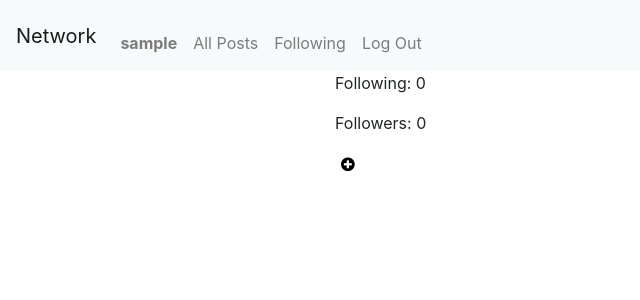
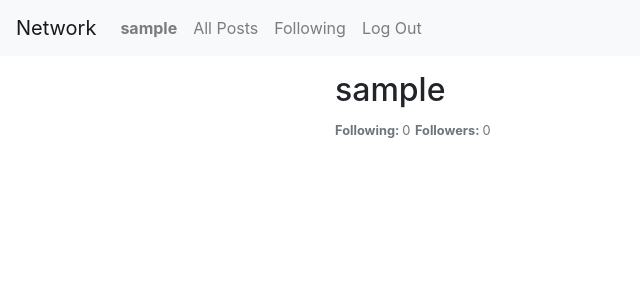
Before and after one commit to florestankorp/CS50W-project4, a Django app: page /user/1 in a window 1280 px wide. Shown: the top 300 px of the page, without its empty margins (0-640 px from the left). Run offline with Django 3.2, Linux system fonts and the light colour scheme; the visitor is signed in with stand-in values (Sample User, id 1); data comes from the database, SQL or seed files in the repository; data that the repository does not hold is empty; some libraries are stand-ins or nearby versions.

Commit message:
* tweaked follow button and behaviour * [wip] toggle liked state

```diff
--- a/network/static/network/styles.css
+++ b/network/static/network/styles.css
@@ -1,6 +1,11 @@
 .container {
     width: 50%;
     margin: 0 auto;
+    margin-top: 15px;
+}
+
+.follow {
+    display: flex;
 }
 
 .likes-count {
@@ -8,10 +13,10 @@
 }
 
 .fa-heart {
-    color: red;
+    color: indianred;
 }
 
-.like-button, .follow-button {
+.like-button, .follow-button, .unfollow-button {
     background: none;
     cursor: pointer;
     border: 0;
@@ -29,18 +34,26 @@ button:focus {
 .error {
     padding: 0;
     list-style: none;
-    color: orangered;
+    color: indianred;
+}
+
+.bold {
+    font-weight: bold;
 }
 
 ul {
-    margin-top: 15px;
+    /* margin-top: 15px; */
     padding: 0;
 }
 
-.blue {
-    color: blue;
+.blue, .follow-button {
+    color: cornflowerblue;
 }
 
-.red {
-    color: red;
+.red, .unfollow-button {
+    color: indianred;
 }
+
+.follow-button, .unfollow-button {
+    padding-left: 0;
+}
--- a/network/templates/network/user.html
+++ b/network/templates/network/user.html
@@ -4,25 +4,41 @@
 {% block body %}
 
 <div class="container">
-        <p>Following: {{following}}</p>
-        <p>Followers: {{followers}}</p>
+        <h2>{{current_user}}</h2>
+        <div class="follow">
+                <!-- users cannot follow themselves-->
+                {% if current_user.pk != logged_in_user.pk %}
                 <form class="follow-button-form"
-              action="{% url 'network:user' user.pk %}"
+                      action="{% url 'network:user' current_user.pk %}"
                       method="post">
                         {% csrf_token %}
                         {% if is_followed %}
-                <button class="follow-button"
+                        <button class="unfollow-button"
                                 type="submit"
                                 value=follow
-                        name=follow><i class="fa fa-minus-circle"></i></button>
+                                name=follow>
+                                <i class="fa fa-minus-circle red"></i>
+                                <span>Unfollow</span>
+                        </button>
                         {% else %}
                         <button class="follow-button"
                                 type="submit"
                                 value=follow
-                        name=follow><i class="fa fa-plus-circle"></i></i></button>
+                                name=follow>
+                                <i class="fa fa-plus-circle blue"></i>
+                                <span>Follow</span>
+                        </button>
                         {% endif %}
                 </form>
+                <span><small class="text-muted mr-2">|</small></span>
+                {% endif %}
+                <p class="card-text">
+                        <small class="text-muted"> <span class="bold">Following: </span> {{following}}</small>
+                        <small class="text-muted"> <span class="bold">Followers: </span>{{followers}}</small>
+                </p>
 
+
+        </div>
         {% for post in posts %}
         {% include "network/post.html" with post=post %}
         {% endfor %}
--- a/network/urls.py
+++ b/network/urls.py
@@ -11,5 +11,6 @@ urlpatterns = [
     path("register", views.register, name="register"),
     path("post", views.post, name="post"),
     path("following", views.following, name="following"),
+    path("like/<int:post_id>", views.like, name="like"),
     path("user/<int:user_id>", views.user, name="user"),
 ]
--- a/network/views.py
+++ b/network/views.py
@@ -2,7 +2,7 @@ from django.contrib import messages
 from django.contrib.auth import authenticate, login, logout
 from django.contrib.auth.decorators import login_required
 from django.db import IntegrityError
-from django.http import HttpResponseRedirect
+from django.http import HttpResponse, HttpResponseRedirect
 from django.shortcuts import render
 from django.urls import reverse
 
@@ -18,13 +18,24 @@ def post(request):
     fetched_user = User.objects.get(email=request.user.email)
 
     if request.method == "POST":
-        body = request.POST["post-body"]
-        new_post = Post.objects.create(user=fetched_user, body=body)
-        new_post.save()
-
-        return HttpResponseRedirect(reverse("network:index"))
+        if "post" in request.POST:
+            body = request.POST["post-body"]
+            new_post = Post.objects.create(user=fetched_user, body=body)
+            new_post.save()
+            return HttpResponseRedirect(reverse("network:index"))
 
     return render(request, "network/index.html")
+
+
+def like(request, post_id):
+    print(post_id)
+
+    if "like" in request.POST:
+        print("like")
+        # toggle_liked()
+        return HttpResponse("done")
+
+    # return HttpResponseRedirect(reverse("network:index"))
 
 
 @login_required
@@ -54,10 +65,10 @@ def user(request, user_id):
         current_user.following.all().filter(pk=logged_in_user.pk).exists()
     )
 
-    fetched_followers = (
+    fetched_following = (
         User.objects.all().filter(following=current_user).count()
     )
-    fetched_following = (
+    fetched_followers = (
         User.objects.all().filter(followers=current_user).count()
     )
     fetched_posts = Post.objects.filter(user=current_user).reverse()
@@ -74,7 +85,8 @@ def user(request, user_id):
         "network/user.html",
         {
             "is_followed": is_followed,
-            "user": current_user,
+            "logged_in_user": logged_in_user,
+            "current_user": current_user,
             "posts": fetched_posts,
             "following": fetched_following,
             "followers": fetched_followers,
```
Also changed, not shown: network/templates/network/index.html (+5 -2 lines), network/templates/network/post.html (+21 -6 lines). Lines whose indentation alone changed are shown as unchanged.
